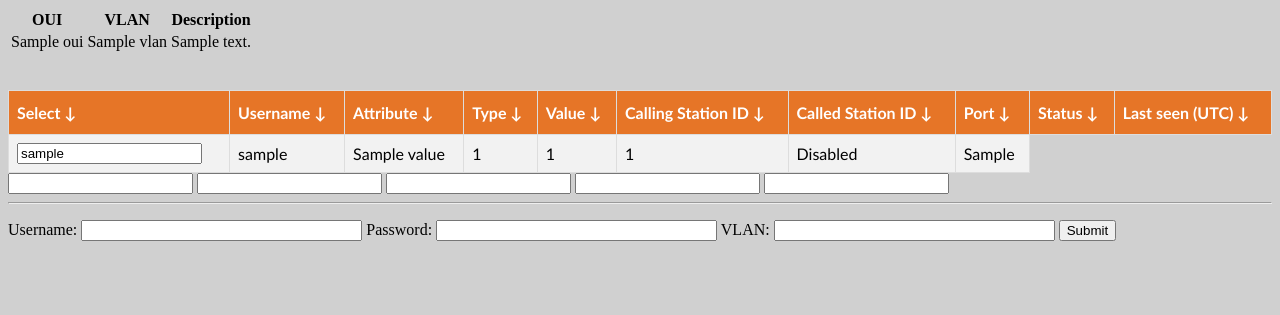
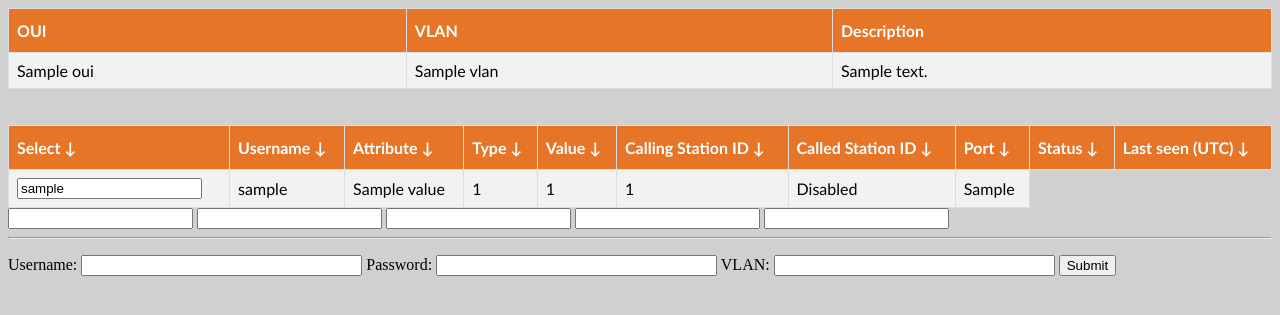
Before and after one commit to SUNET/cnaas-nac, a Python web app: template src/cnaas_nac/api/templates/index.html in a window 1280 px wide. Shown: the top 315 px of the page. Run offline with Jinja, Linux system fonts and the light colour scheme; the template is opened without the code that fills it: most values are stand-ins (such as "Sample title", 1, 10 or a date in 2020); form fields are guessed from the names that the template uses.

Commit message:
One stylesheet for all tables.

```diff
--- a/src/cnaas_nac/api/templates/index.html
+++ b/src/cnaas_nac/api/templates/index.html
@@ -41,26 +41,26 @@
     </script>
   </head>
   <style>
-    #users {
+    #default-table {
 	font-family: "Trebuchet MS", Arial, Helvetica, sans-serif;
 	border-collapse: collapse;
 	width: 100%;
     }
 
-    #users td, #users th {
+    #default-table td, #default-table th {
 	border: 1px solid #ddd;
 	padding: 8px;
     }
 
-    #users tr:nth-child(even){
+    #default-table tr:nth-child(even){
 	background-color: #f2f2f2;
     }
 
-    #users tr:hover {
+    #default-table tr:hover {
 	background-color: #ddd;
     }
 
-    #users th {
+    #default-table th {
 	padding-top: 12px;
 	padding-bottom: 12px;
 	text-align: left;
@@ -70,7 +70,7 @@
   </style>
 
   <body style="background-color:#d0d0d0;text-align:left">
-    <table id="oui">
+    <table id="default-table">
       <tr>
        <th>OUI</th>
        <th>VLAN</th>
@@ -94,7 +94,7 @@
     <br/><br/>
     <form action="" method="post" novalidate>
       {{ form.hidden_tag() }}
-      <table id="users">
+      <table id="default-table">
 	<tr>
 	  <th onclick="sortTable(0)">Select &#8595;</th>
 	  <th onclick="sortTable(1)">Username &#8595;</th>
```
